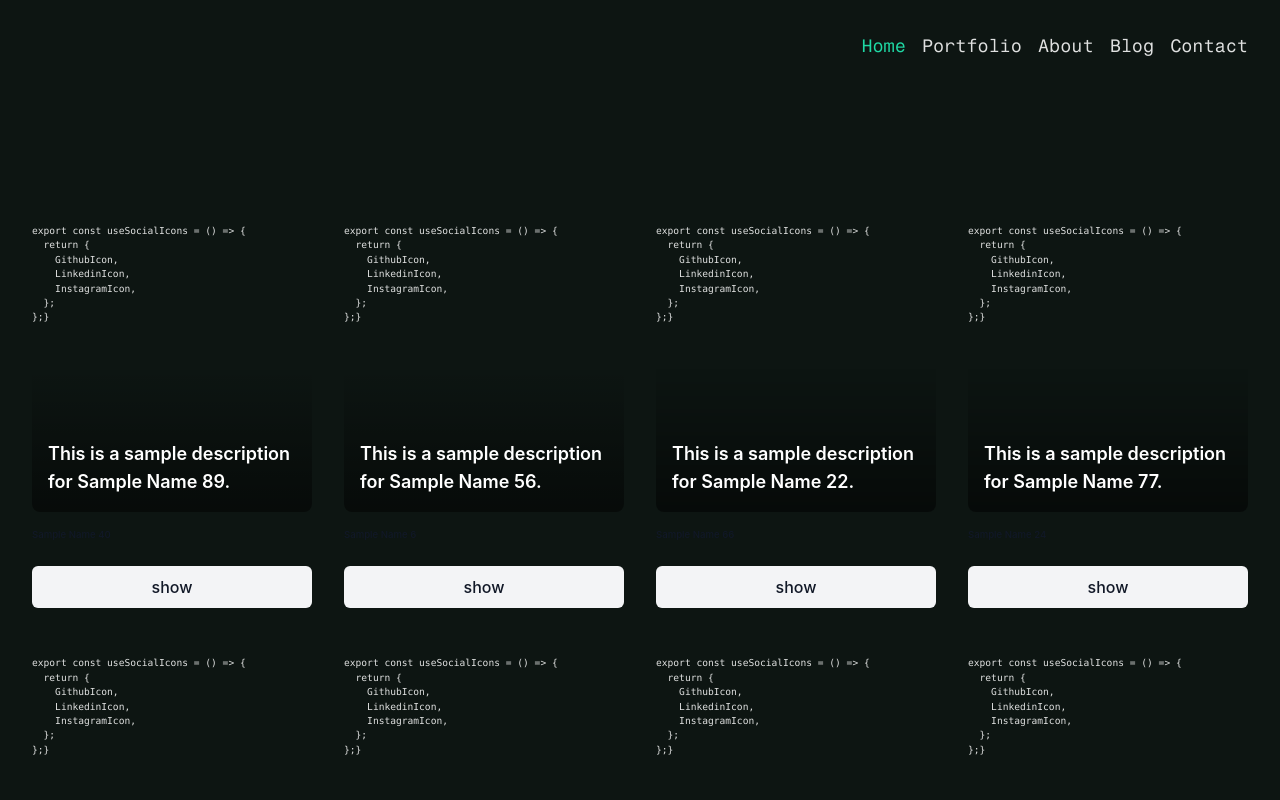
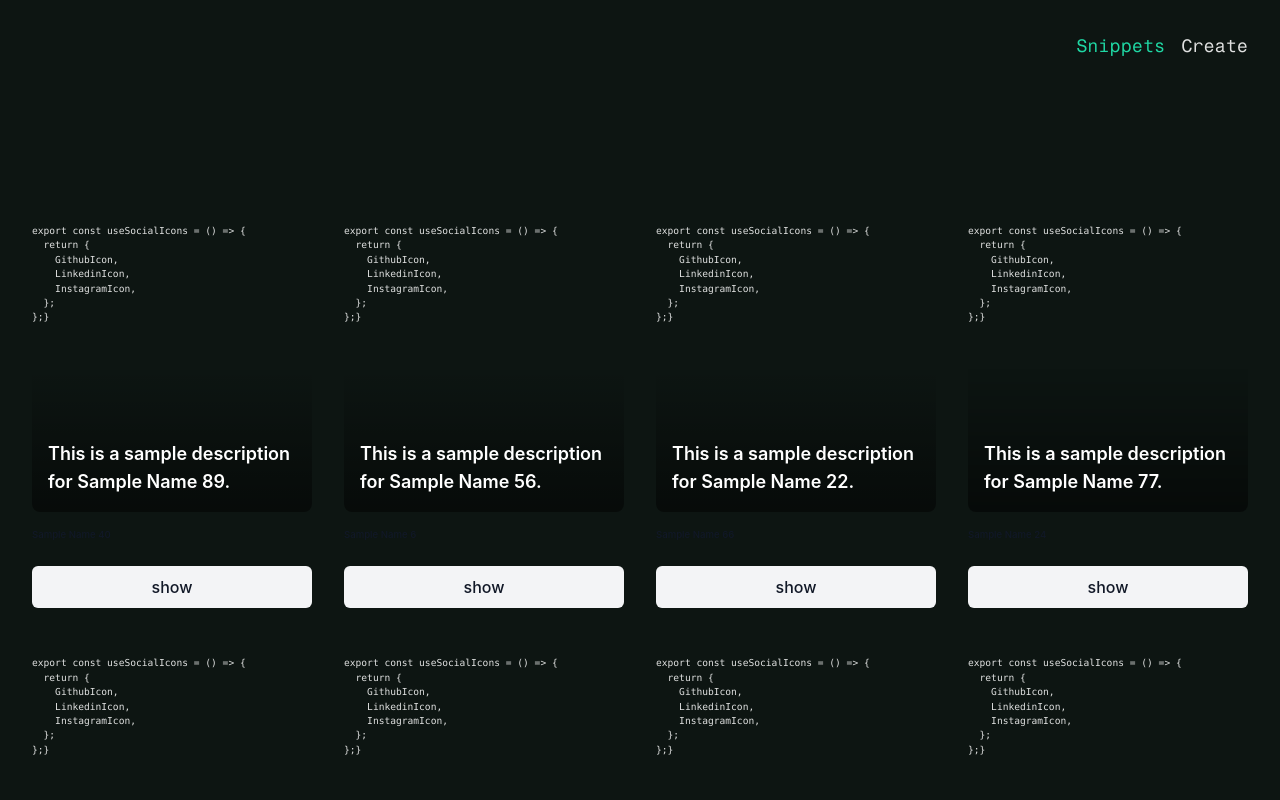
Before and after one commit to FlorianBx/Code-Vault, a Vue app: page / in a window 1280 px wide. Shown: the top 800 px of the page. Built offline with nearby package versions, Linux system fonts and the light colour scheme.

Commit message:
navbar update, just comment useless part for the moment

```diff
--- a/src/components/NavBar/NavBar.vue
+++ b/src/components/NavBar/NavBar.vue
@@ -4,11 +4,11 @@ import { Disclosure, DisclosureButton, DisclosurePanel } from "@headlessui/vue";
 import { Bars3Icon, XMarkIcon } from "@heroicons/vue/24/outline";
 
 const menuItems = reactive([
-  { name: "Home", link: "#home", current: true },
-  { name: "Portfolio", link: "#portfolio", current: false },
-  { name: "About", link: "#about", current: false },
-  { name: "Blog", link: "#blog", current: false },
-  { name: "Contact", link: "#home", current: false },
+  { name: "Snippets", link: "#snippets", current: true },
+  { name: "Create", link: "#create", current: false },
+  // { name: "About", link: "#about", current: false },
+  // { name: "Blog", link: "#blog", current: false },
+  // { name: "Contact", link: "#home", current: false },
 ]);
 
 const updateCurrentItem = (itemName: string): void => {
```
